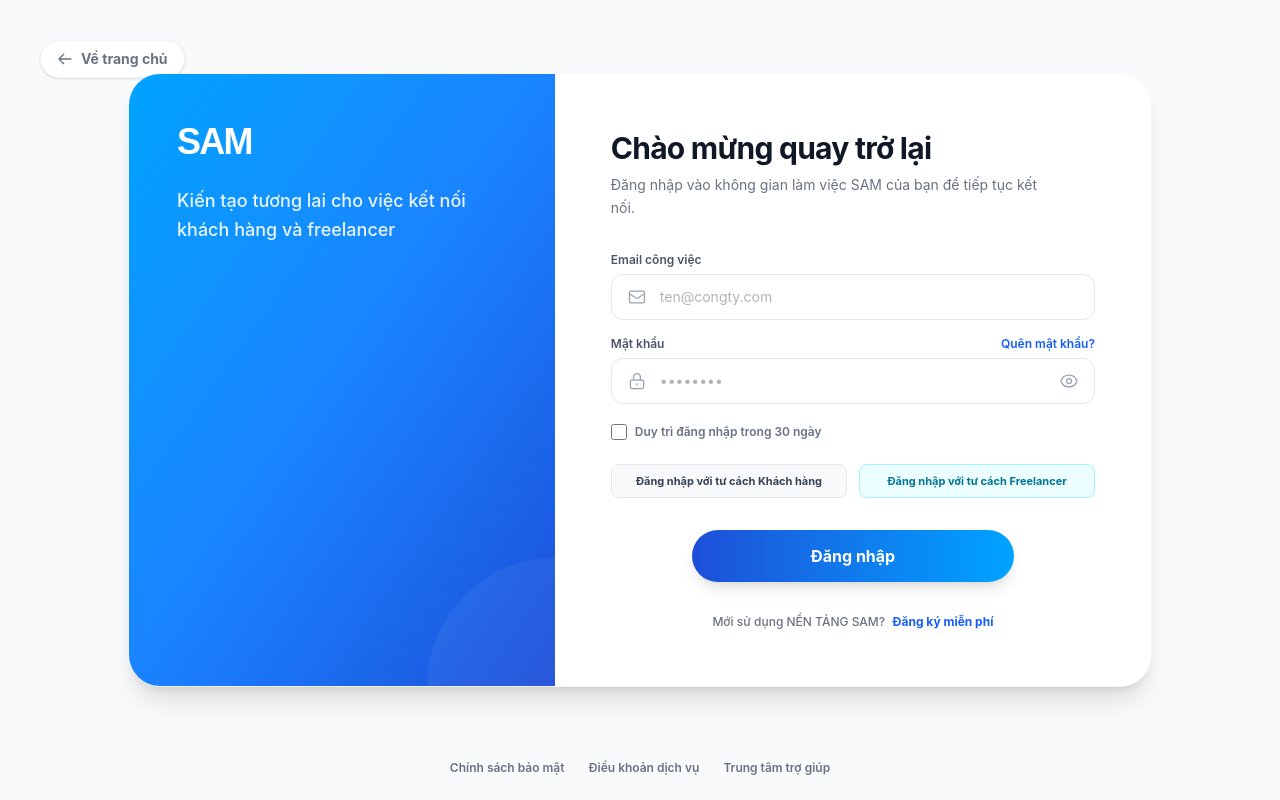
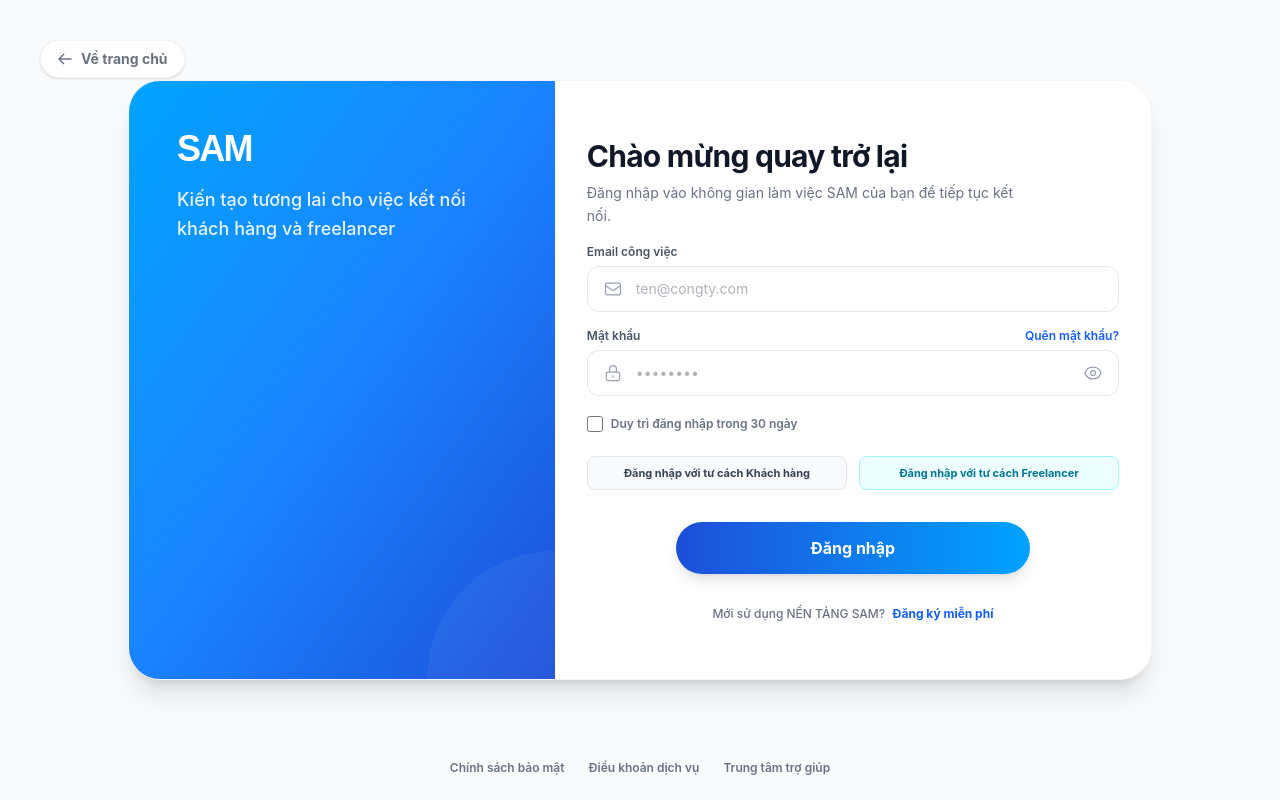
Before and after one commit to SAM-SiftAndMatch/sam-fe, a React (Vite) app: page /login in a window 1280 px wide. Built offline with nearby package versions, Linux system fonts and the light colour scheme.

Commit message:
fix: padding of right pane form login

```diff
--- a/src/pages/LoginPage.tsx
+++ b/src/pages/LoginPage.tsx
@@ -56,7 +56,7 @@ const LoginPage: React.FC = () => {
       <div className="bg-white rounded-[32px] shadow-xl border border-gray-100 flex max-w-5xl w-full overflow-hidden min-h-[600px]">
         {/* Left Pane: Gradient Banner */}
         <div className="hidden md:flex md:w-5/12 bg-gradient-to-br from-[#00A3FF] via-[#1A83FF] to-[#1D4ED8] p-12 flex-col justify-start text-white relative">
-          <div className="text-4xl font-black tracking-tighter mb-6" style={{ fontFamily: "'Quedora', sans-serif" }}>SAM</div>
+          <div className="text-4xl font-black tracking-tighter mb-4" style={{ fontFamily: "'Quedora', sans-serif" }}>SAM</div>
           <p className="text-lg font-medium leading-relaxed opacity-90 max-w-xs">
             Kiến tạo tương lai cho việc kết nối khách hàng và freelancer
           </p>
@@ -65,11 +65,11 @@ const LoginPage: React.FC = () => {
         </div>
 
         {/* Right Pane: Form Đăng Nhập */}
-        <div className="w-full md:w-7/12 p-8 md:p-14 flex flex-col justify-center bg-white">
+        <div className="w-full md:w-7/12 p-4 md:p-8 flex flex-col justify-center bg-white">
           <h2 className="text-3xl font-bold text-gray-900 mb-2 tracking-tight">
             Chào mừng quay trở lại
           </h2>
-          <p className="text-gray-500 text-sm mb-8 leading-relaxed max-w-md">
+          <p className="text-gray-500 text-sm mb-4 leading-relaxed max-w-md">
             Đăng nhập vào không gian làm việc SAM của bạn để tiếp tục kết nối.
           </p>
 
```
